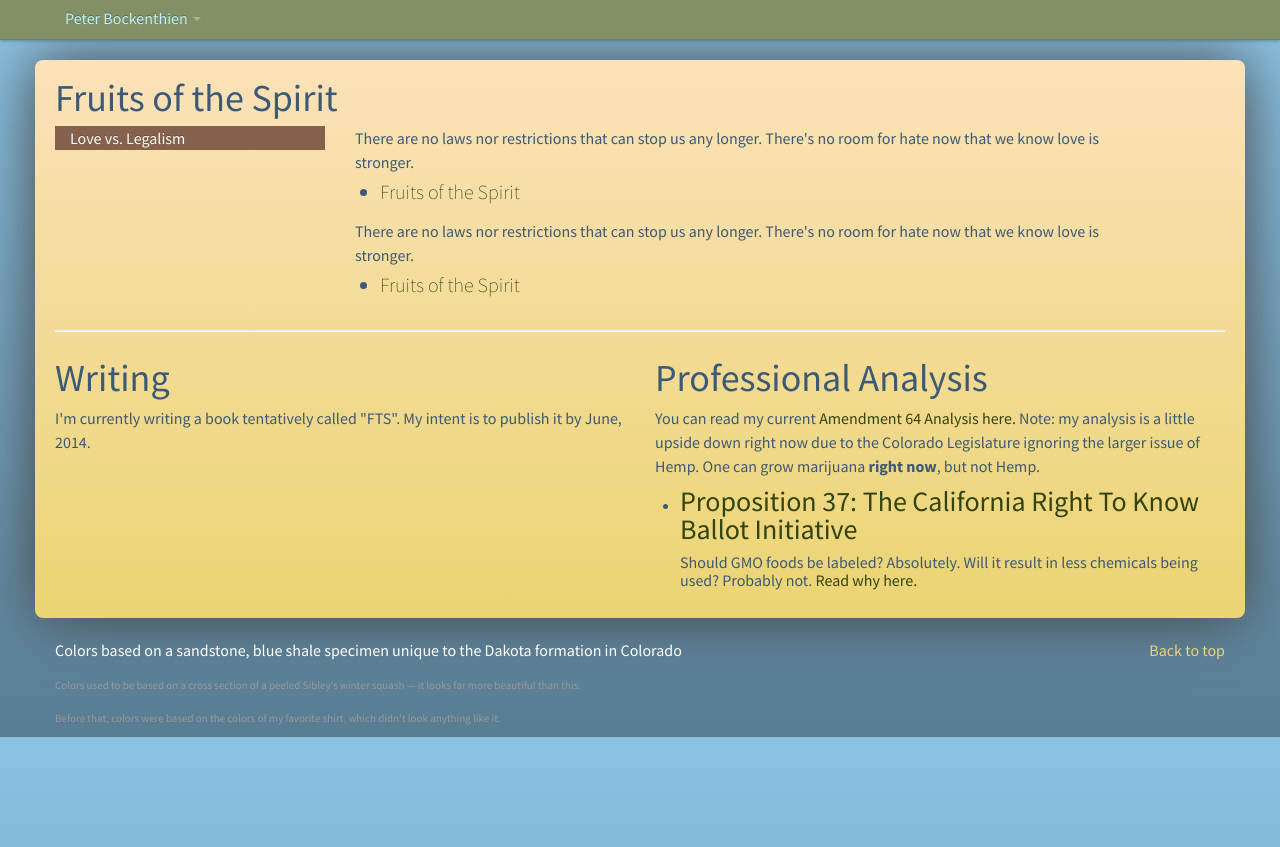
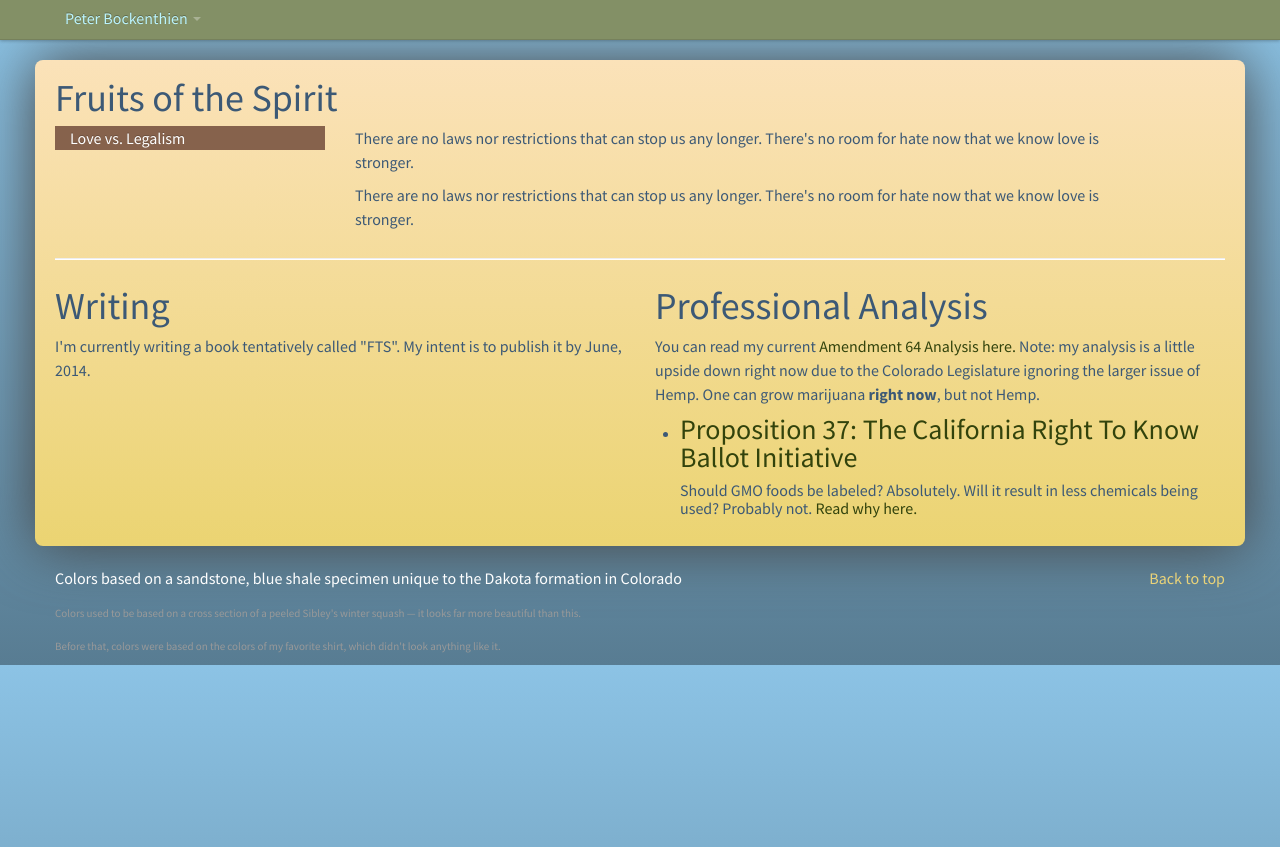
Before and after one commit to pbockenthien/pb-personal, a Jekyll site: the page built from fts.html, in a window 1280 px wide. Shown: the top 847 px of the page. Built offline with Jekyll 4.4.1, drawn with Linux system fonts in a browser that asks for light colours; some web fonts are replaced; Markdown is read by kramdown in place of the engine named in the settings; comment, search, counter and statistics services are not loaded.

Commit message:
get rid of dupes

```diff
--- a/fts.html
+++ b/fts.html
@@ -4,8 +4,3 @@
 slug: fts
 ---
 	<p>There are no laws nor restrictions that can stop us any longer. There's no room for hate now that we know love is stronger.</p>
-  <ul class="list-unstyled lead">
-    {% for post in site.posts %}
-      <li><a href="{{ post.url }}">{{ post.title }}</a></li>
-    {% endfor %}
-  </ul>
```
